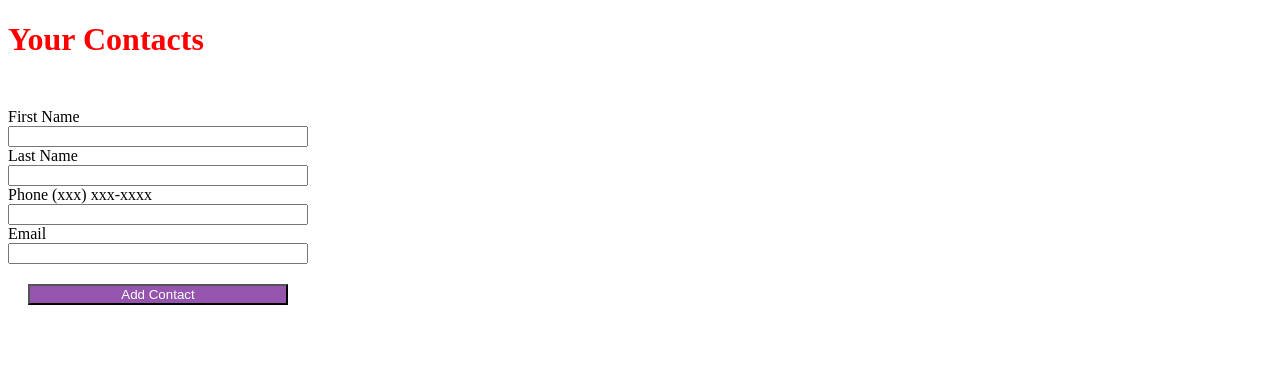
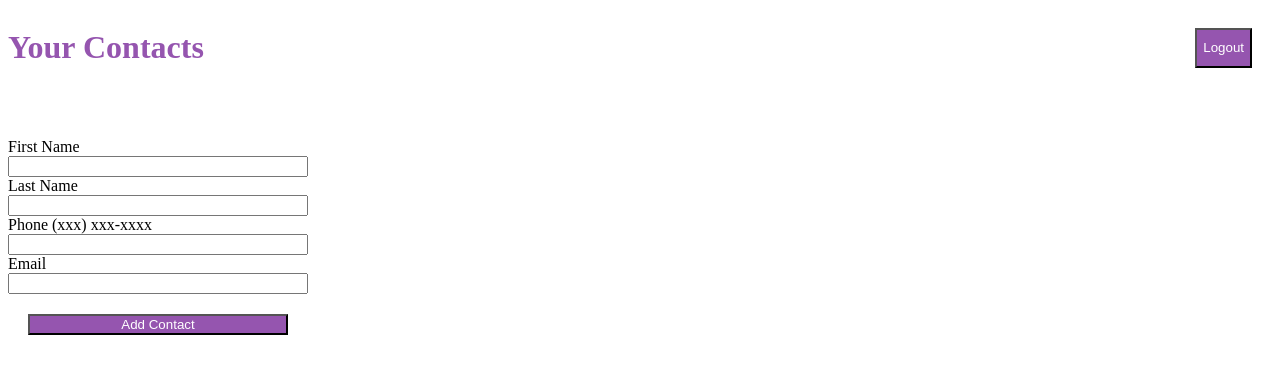
Before and after one commit to patterncoder/greatvines-coding-challenge, a website: page index.html in a window 1280 px wide. Drawn offline with Linux system fonts and the light colour scheme; no server answers.

Commit message:
add more styling

```diff
--- a/index.html
+++ b/index.html
@@ -14,7 +14,10 @@
 </head>
 
 <body>
-    <h1 class="h1Title">Your Contacts</h1>
+    <div class="header">
+            <h1 class="h1Title">Your Contacts</h1>
+            <button onclick="logout()" class="button">Logout</button>
+    </div>
     <div id="output"></div>
     <div class="entryForm">
         <label for="firstname">First Name</label>
--- a/styles.css
+++ b/styles.css
@@ -1,7 +1,13 @@
+
+.header {
+    display: flex;
+    flex-direction: row;
+    justify-content: space-between;
+}
 
 
 .h1Title {
-    color: red;
+    color: #9555af;
 }
 
 .entryForm {
@@ -15,5 +21,4 @@
     color: #ffffff;
     background-color: #9555af;
     margin: 20px;
-
 }
```
